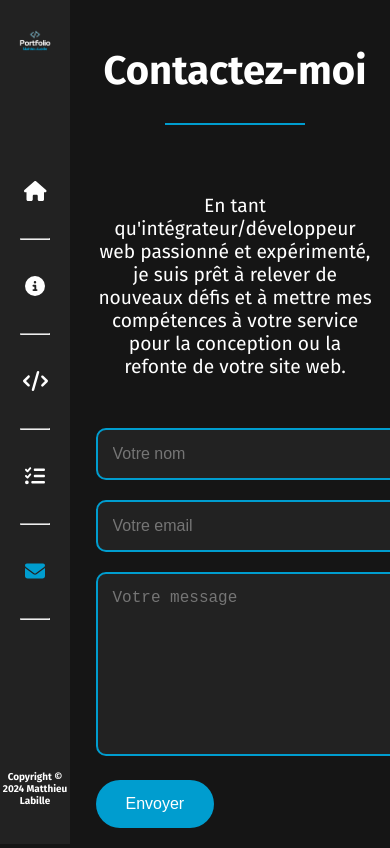
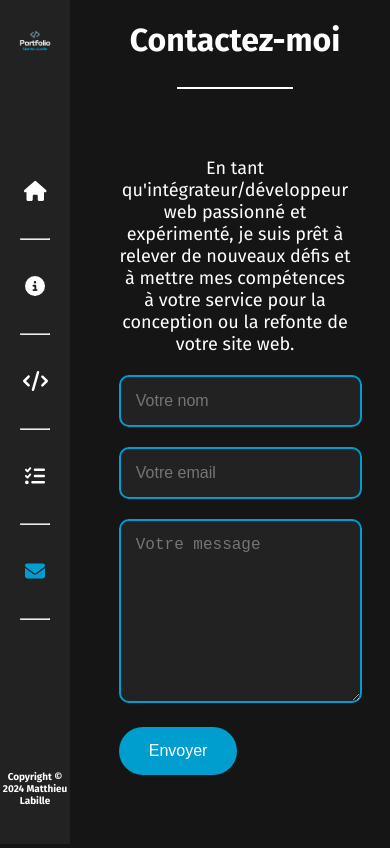
Before and after one commit to Hiimuroo/Portfolio, a React (Create React App) app: page /contact in a window 390 px wide. Built offline with nearby package versions, Linux system fonts and the light colour scheme.

Commit message:
Upload portfolio en ligne

```diff
--- a/src/assets/style/Contact.css
+++ b/src/assets/style/Contact.css
@@ -4,12 +4,11 @@
   display: flex;
   flex-direction: column;
   align-items: center;
-  padding: 20px;
+  padding:  0 20px;
   color: #FFF;
 }
 
 .Contact h1 {
-  font-size: 2.5rem;
   margin-bottom: 20px;
 }
 
@@ -17,20 +16,20 @@
   max-width: 800px;
   text-align: center;
   margin-bottom: 50px;
-  font-size: 1.2rem;
+  font-size: 18px;
 }
 
 .Contact hr {
   width: 50%;
   margin-bottom: 50px;
   border: 0;
-  border-top: 2px solid #009DCF;
+  border-top: 2px solid #FFF;
 }
 
 input[type='text'],
 input[type='email'],
 textarea {
-  width: 100%;
+  width: 90%;
   padding: 15px;
   margin-bottom: 20px;
   border: 2px solid #009DCF;
@@ -70,6 +69,10 @@ textarea {
 
 @media (max-width: 1024px) {
   .Contact {
-    width: 90%;
-  }
+    width: 75%;
+
+    & p {
+      margin-bottom: 20px;
+    }
 }
+}
--- a/src/assets/style/Skills.css
+++ b/src/assets/style/Skills.css
@@ -3,10 +3,6 @@
 .Skills {
   color: #FFF;
   text-align: center;
-}
-
-.Skills h1 {
-  font-size: 2.5rem;
 }
 
 .skills-container {
```
Also changed, not shown: 6 other files (tests, documents, lock files or other folders).
